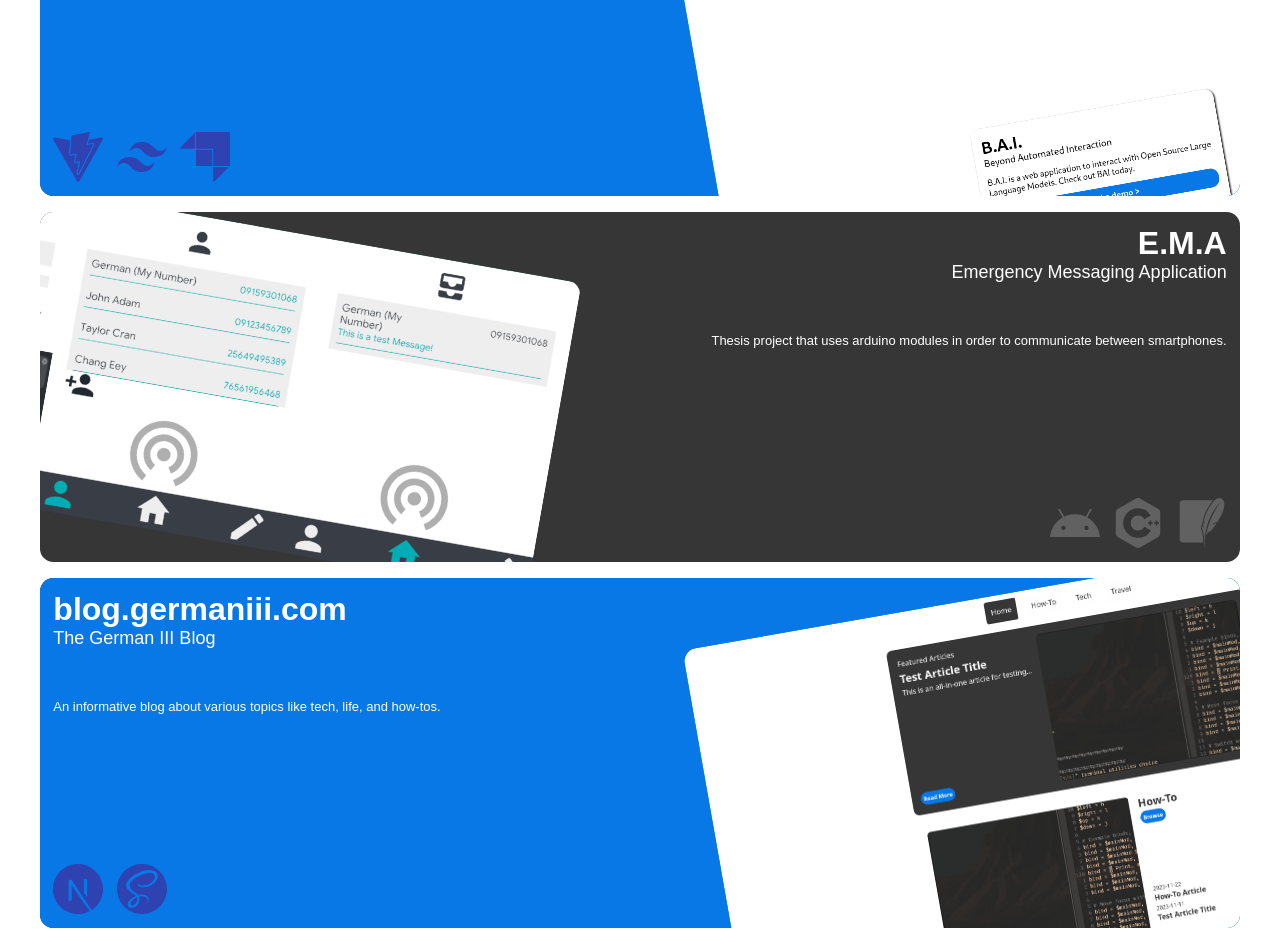
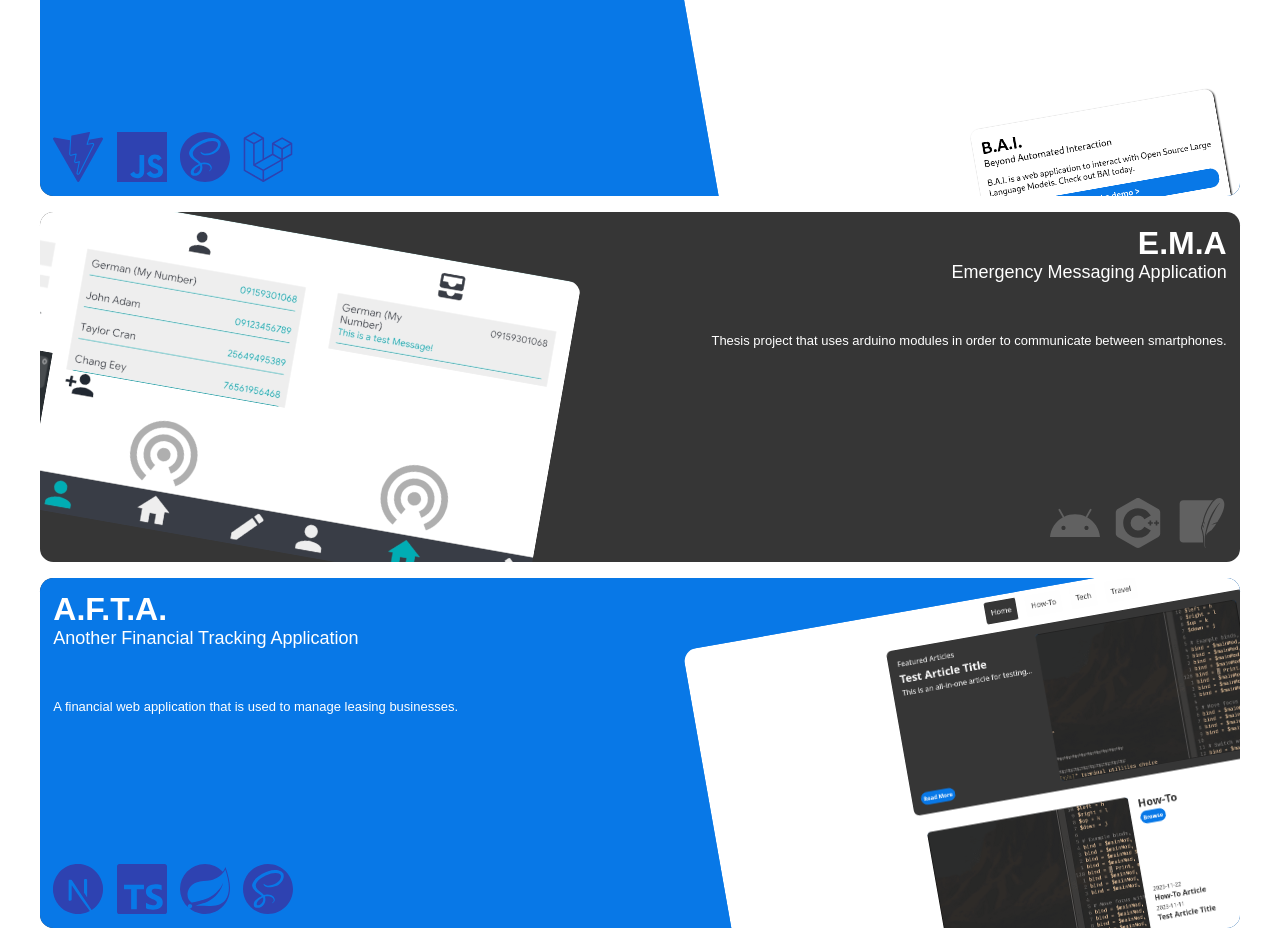
Before and after one commit to germaniii-com/germaniii.com, a Next.js app in the folder root/: page /projects in a window 1280 px wide. Shown: the part 260-1202 px from the top of the page. Built offline with nearby package versions, Linux system fonts and the light colour scheme.

Commit message:
Update Projects

```diff
--- a/root/app/Globals.tsx
+++ b/root/app/Globals.tsx
@@ -1,11 +1,16 @@
 import {
   SiAndroid,
   SiCplusplus,
+  SiGatsby,
+  SiJavascript,
+  SiLaravel,
   SiNextdotjs,
   SiSass,
+  SiSpring,
   SiSqlite,
   SiStrapi,
   SiTailwindcss,
+  SiTypescript,
   SiVite,
 } from "react-icons/si";
 
@@ -27,8 +32,9 @@ export const Projects = [
     tech: (
       <>
         <SiVite />
-        <SiTailwindcss />
-        <SiStrapi />
+        <SiJavascript />
+        <SiSass />
+        <SiLaravel />
       </>
     ),
   },
@@ -49,17 +55,36 @@ export const Projects = [
     ),
   },
   {
+    title: "A.F.T.A.",
+    subTitle: "Another Financial Tracking Application",
+    description:
+      "A financial web application that is used to manage leasing businesses.",
+    direction: DIRECTION.FLOAT_LEFT,
+    link: "https://afta.germaniii.com",
+    image: <img src={"/Project_BLOG.png"} alt="" />,
+    tech: (
+      <>
+        <SiNextdotjs />
+        <SiTypescript />
+        <SiSpring />
+        <SiSass />
+      </>
+    ),
+  },
+  {
     title: "blog.germaniii.com",
     subTitle: "The German III Blog",
     description:
       "An informative blog about various topics like tech, life, and how-tos.",
     link: "https://blog.germaniii.com",
-    direction: DIRECTION.FLOAT_LEFT,
+    direction: DIRECTION.FLOAT_RIGHT,
     image: <img src={"/Project_BLOG.png"} alt="" />,
     tech: (
       <>
-        <SiNextdotjs />
-        <SiSass />
+        <SiGatsby />
+        <SiJavascript />
+        <SiStrapi />
+        <SiTailwindcss />
       </>
     ),
   },
```
